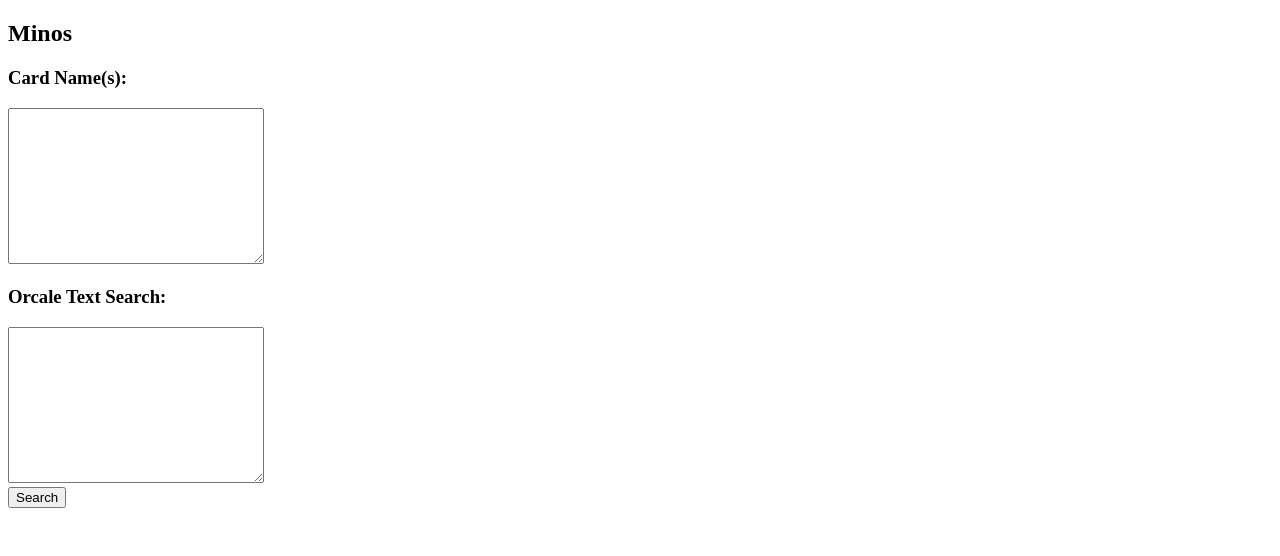
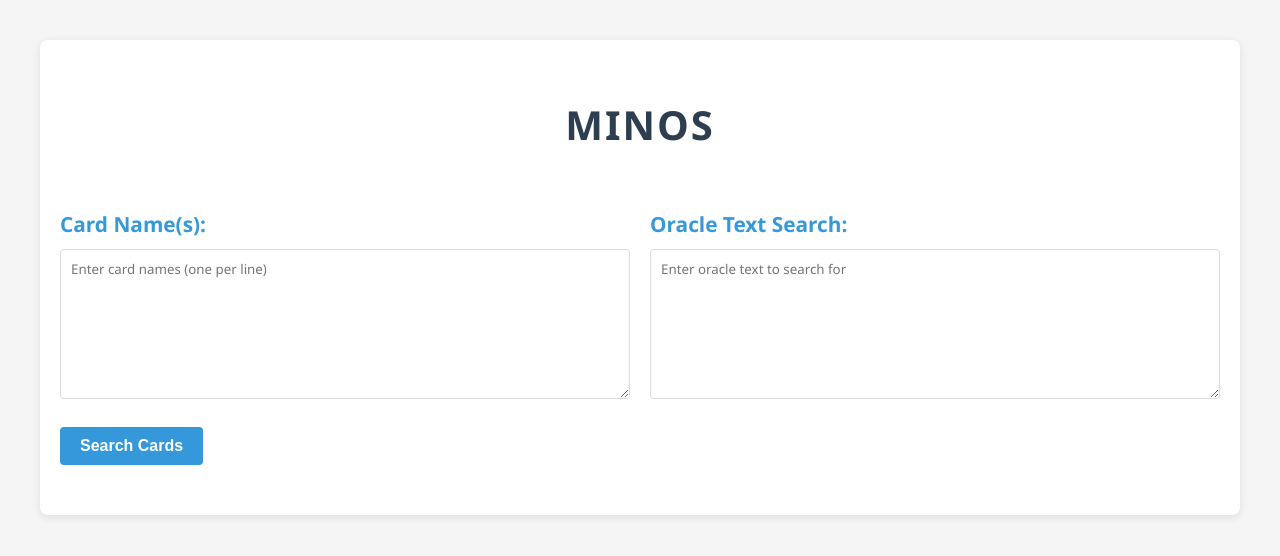
Before and after one commit to AxiomaticAdi/mtg-minos, a plain HTML site: page index.html in a window 1280 px wide. Drawn offline with Linux system fonts and the light colour scheme.

Commit message:
feat: format changes

```diff
--- a/index.html
+++ b/index.html
@@ -1,20 +1,170 @@
 <!DOCTYPE html>
-<html>
+<html lang="en">
+	<head>
+		<meta charset="UTF-8" />
+		<meta name="viewport" content="width=device-width, initial-scale=1.0" />
+		<title>Minos - MTG Card Search</title>
+		<style>
+			:root {
+				--primary-color: #2c3e50;
+				--secondary-color: #3498db;
+				--accent-color: #e74c3c;
+				--background-color: #f5f5f5;
+				--card-background: #ffffff;
+				--text-color: #333333;
+			}
+
+			body {
+				font-family: "Segoe UI", Tahoma, Geneva, Verdana, sans-serif;
+				background-color: var(--background-color);
+				color: var(--text-color);
+				margin: 20px;
+				padding: 20px;
+				line-height: 1.6;
+			}
+
+			.top-container {
+				max-width: 1200px;
+				margin: 0 auto;
+				padding: 20px;
+				background-color: var(--card-background);
+				border-radius: 8px;
+				box-shadow: 0 2px 10px rgba(0, 0, 0, 0.1);
+			}
+
+			header {
+				text-align: center;
+				margin-bottom: 30px;
+			}
+
+			h2 {
+				color: var(--primary-color);
+				font-size: 2.5rem;
+				margin-bottom: 10px;
+				text-transform: uppercase;
+				letter-spacing: 2px;
+			}
+
+			h3 {
+				color: var(--secondary-color);
+				font-size: 1.3rem;
+				margin-bottom: 8px;
+			}
+
+			.search-section {
+				display: flex;
+				flex-wrap: wrap;
+				gap: 20px;
+				margin-bottom: 20px;
+			}
+
+			.search-box {
+				flex: 1;
+				min-width: 250px;
+			}
+
+			textarea {
+				box-sizing: border-box;
+				width: 100%;
+				height: 150px;
+				padding: 10px;
+				border: 1px solid #ddd;
+				border-radius: 4px;
+				font-family: inherit;
+				resize: vertical;
+				transition: border-color 0.3s;
+			}
+
+			textarea:focus {
+				border-color: var(--secondary-color);
+				outline: none;
+			}
+
+			button {
+				background-color: var(--secondary-color);
+				color: white;
+				border: none;
+				padding: 10px 20px;
+				border-radius: 4px;
+				cursor: pointer;
+				font-size: 1rem;
+				font-weight: bold;
+				transition: background-color 0.3s;
+			}
+
+			button:hover {
+				background-color: #2980b9;
+			}
+
+			#image_gallery {
+				display: grid;
+				grid-template-columns: repeat(auto-fill, minmax(250px, 1fr));
+				gap: 15px;
+				margin-top: 30px;
+			}
+
+			#image_gallery img {
+				width: 100%;
+				height: auto;
+				border-radius: 10px;
+				box-shadow: 0 4px 8px rgba(0, 0, 0, 0.1);
+				transition: transform 0.3s, box-shadow 0.3s;
+			}
+
+			#image_gallery img:hover {
+				transform: translateY(-5px);
+				box-shadow: 0 6px 12px rgba(0, 0, 0, 0.15);
+			}
+
+			.loading {
+				text-align: center;
+				color: var(--secondary-color);
+				font-style: italic;
+			}
+
+			@media (max-width: 768px) {
+				.search-section {
+					flex-direction: column;
+				}
+			}
+		</style>
+	</head>
 	<body>
+		<div class="top-container">
+			<header>
 				<h2>Minos</h2>
+			</header>
 			<div id="demo">
+				<div class="search-section">
+					<div class="search-box">
 						<h3>Card Name(s):</h3>
-			<textarea id="card_names" style="width: 250px; height: 150px"></textarea>
-			<h3>Orcale Text Search:</h3>
-			<textarea id="oracle_text" style="width: 250px; height: 150px"></textarea>
-			<div style="margin-bottom: 8px">
-				<button type="button" onclick="loadXMLDoc()">Search</button>
+						<textarea
+							id="card_names"
+							placeholder="Enter card names (one per line)"
+						></textarea>
+					</div>
+					<div class="search-box">
+						<h3>Oracle Text Search:</h3>
+						<textarea
+							id="oracle_text"
+							placeholder="Enter oracle text to search for"
+						></textarea>
+					</div>
+				</div>
+				<div>
+					<button type="button" onclick="loadXMLDoc()">Search Cards</button>
 				</div>
 				<div id="image_gallery"></div>
 			</div>
 
 			<script>
 				function loadXMLDoc() {
+					// Show loading indicator
+					const imageGallery = document.getElementById("image_gallery");
+					const loadingMsg = document.createElement("p");
+					loadingMsg.textContent = "Searching for cards...";
+					loadingMsg.className = "loading";
+					imageGallery.appendChild(loadingMsg);
 					const oldGallery = document.getElementById("image_gallery");
 					while (oldGallery.firstChild) {
 						oldGallery.removeChild(oldGallery.firstChild);
@@ -46,11 +196,17 @@
 										// add the image to the existing image containers
 										const node = document.createElement("img");
 										node.src = image;
+										node.alt = cardObj.name;
+										node.title = cardObj.name;
 										imageGallery.appendChild(node);
 									}
 								} else if (this.readyState == 4 && this.status == 404) {
-								const node = document.createTextNode("No legal cards found");
-								imageGallery.appendChild(node);
+									const errorMsg = document.createElement("p");
+									errorMsg.textContent =
+										"No legal cards found for '" + card + "'";
+									errorMsg.style.color = "var(--accent-color)";
+									errorMsg.style.fontWeight = "bold";
+									imageGallery.appendChild(errorMsg);
 								}
 							};
 
@@ -71,5 +227,6 @@
 					}
 				}
 			</script>
+		</div>
 	</body>
 </html>
```
Lines whose indentation alone changed are shown as unchanged.
